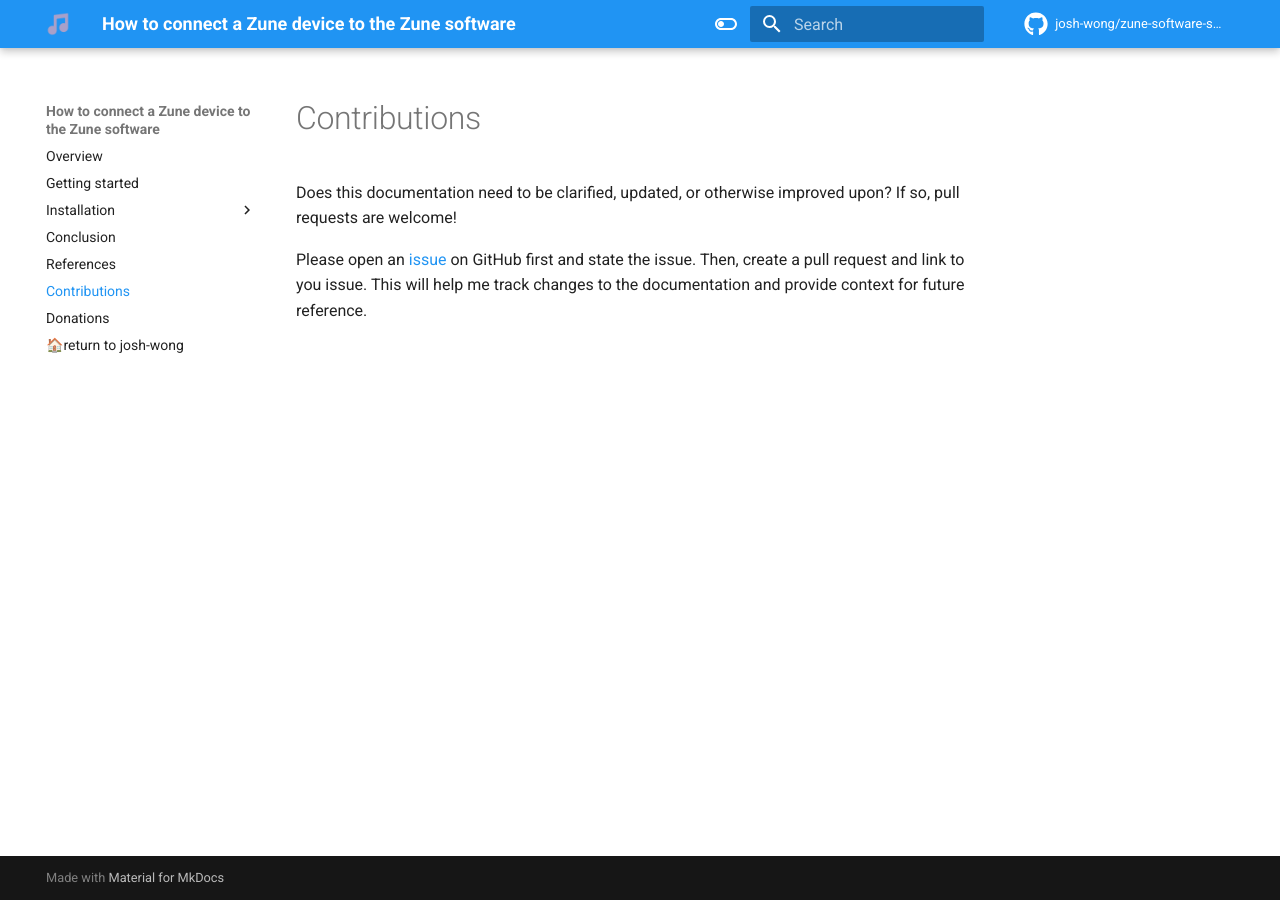
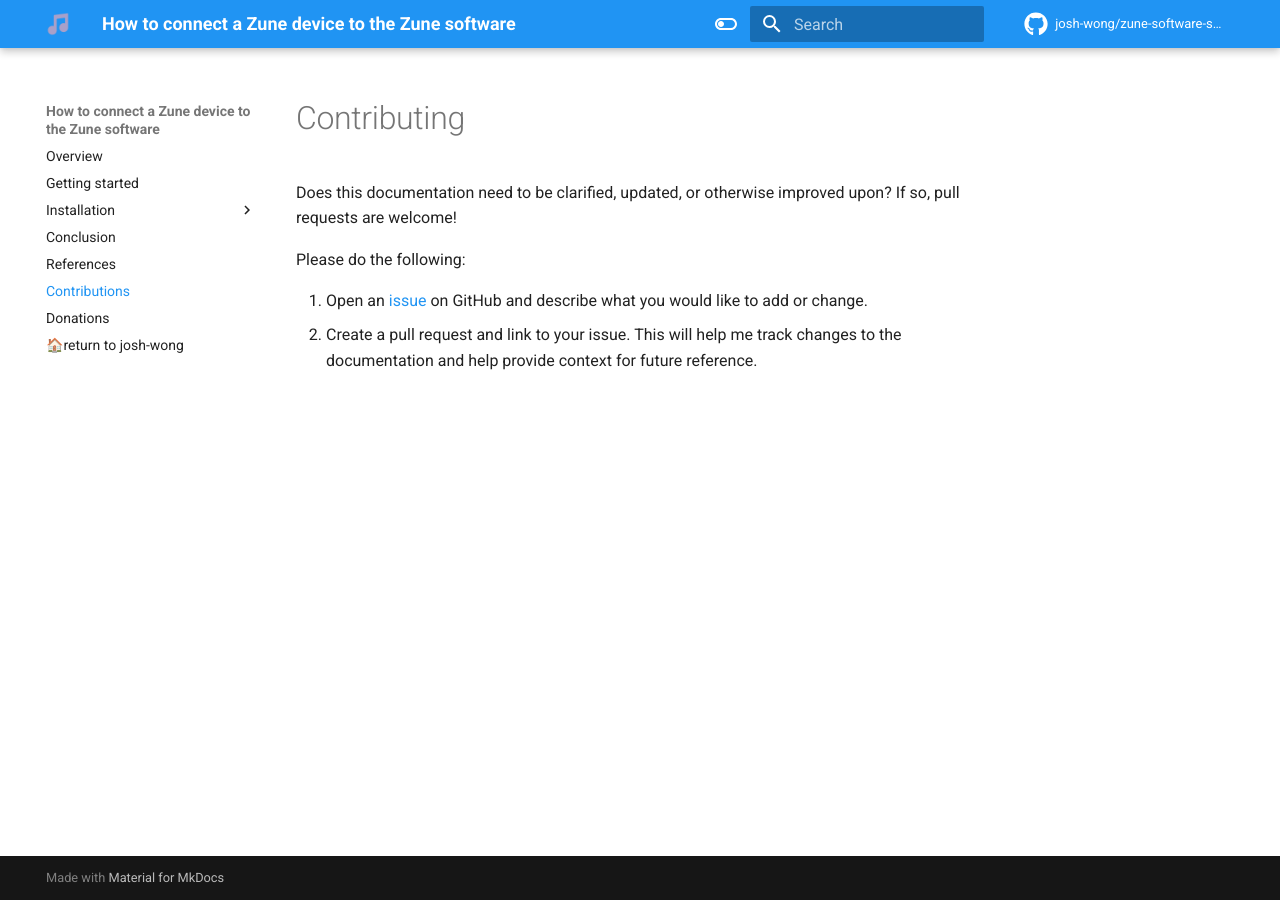
Before and after one commit to josh-wong/zune-software-setup, an MkDocs documentation site: the page built from docs/07_contributions.md, in a window 1280 px wide. Built offline with MkDocs 1.6.1 and Material for MkDocs 9.7.7, drawn with Linux system fonts in a browser that asks for light colours; comment, search, counter and statistics services are not loaded.

Commit message:
Update 07_contributions.md

```diff
--- a/docs/07_contributions.md
+++ b/docs/07_contributions.md
@@ -1,5 +1,8 @@
-# Contributions
+# Contributing
 
 Does this documentation need to be clarified, updated, or otherwise improved upon? If so, pull requests are welcome!
 
-Please open an [issue](https://github.com/josh-wong/zune-software-setup/issues) on GitHub first and state the issue. Then, create a pull request and link to you issue. This will help me track changes to the documentation and provide context for future reference.
+Please do the following:
+
+1. Open an [issue](https://github.com/josh-wong/zune-software-setup/issues) on GitHub and describe what you would like to add or change.
+2. Create a pull request and link to your issue. This will help me track changes to the documentation and help provide context for future reference.
```
